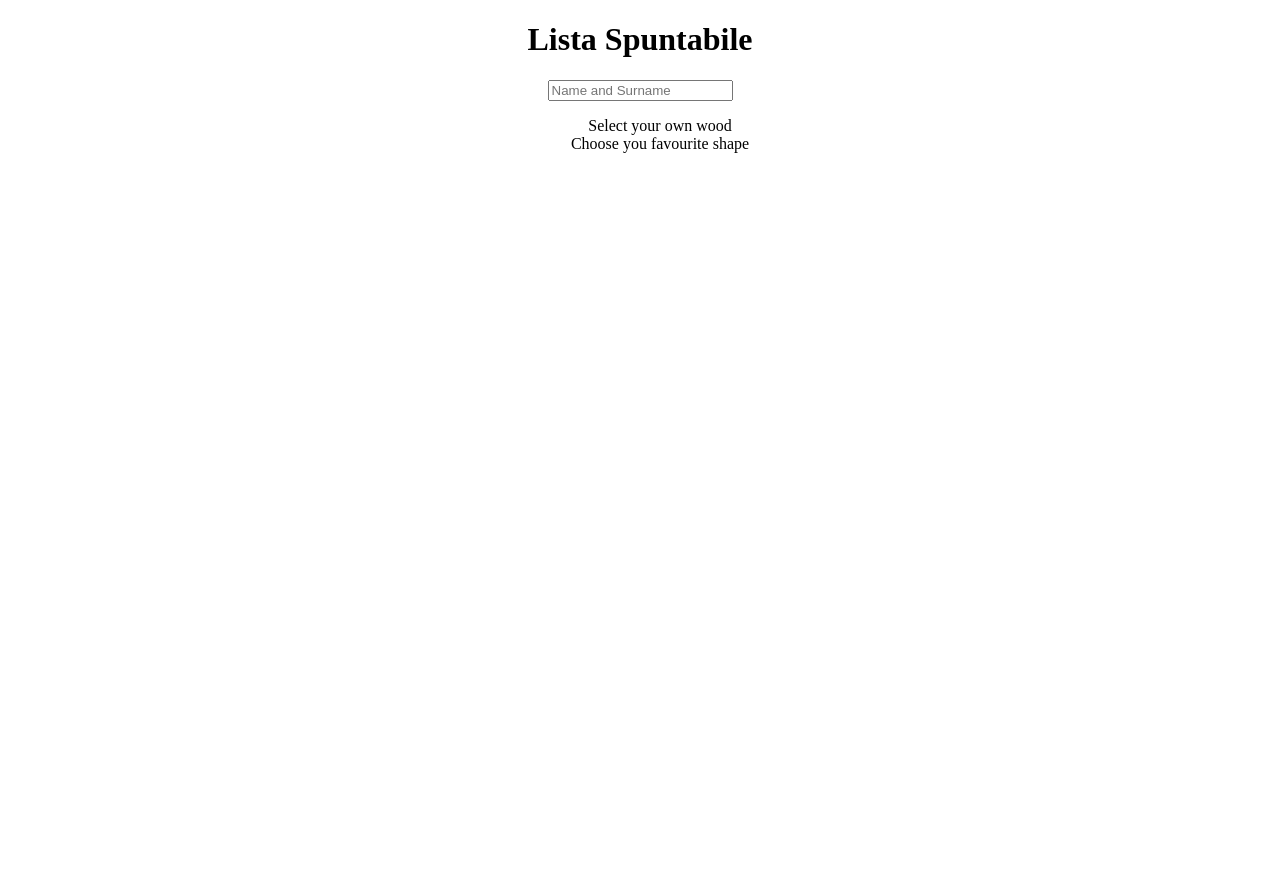
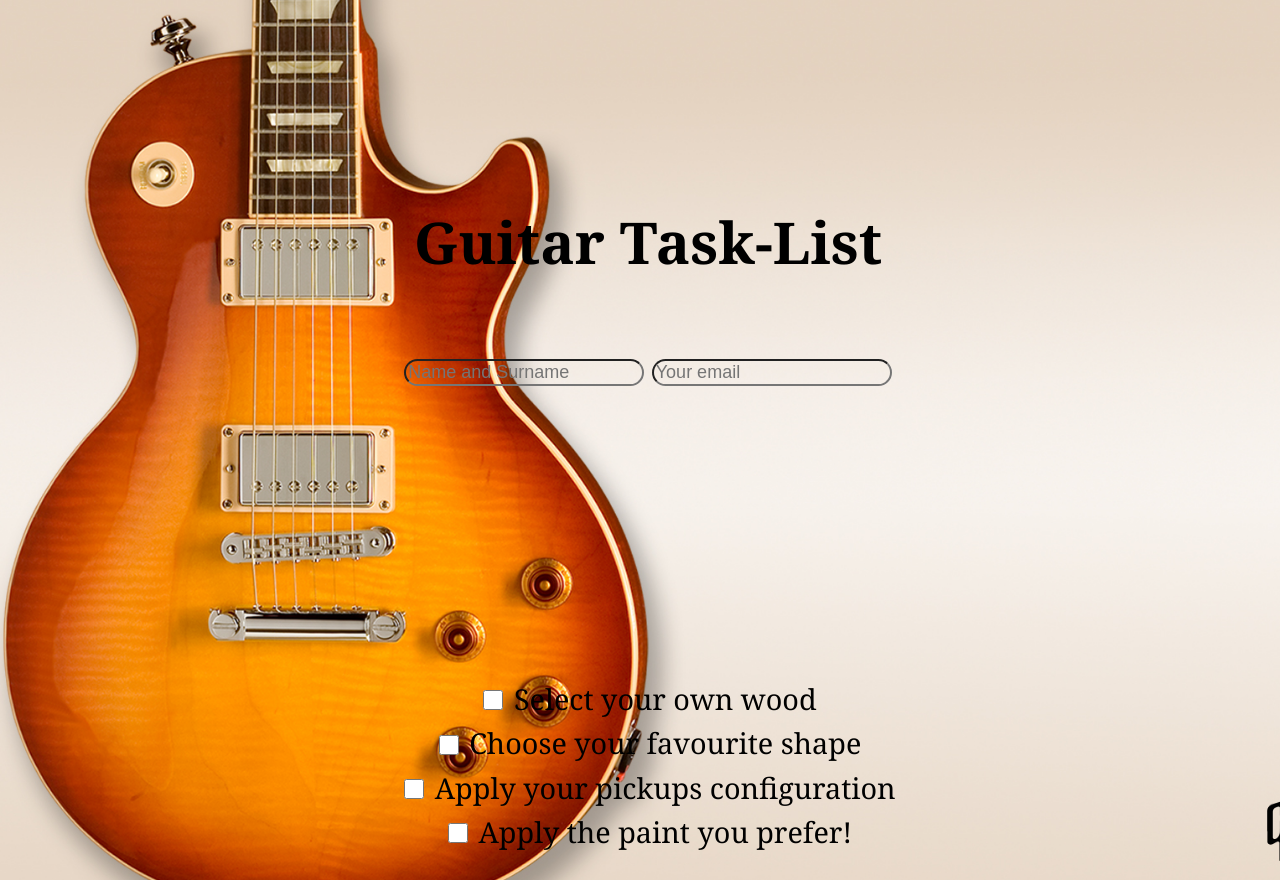
Before and after one commit to GiulioFardella/W3-L3-, a plain HTML site: page tasklist.html in a window 1280 px wide. Before the commit the page ends 800 px from the top, so only its background shows below. Drawn offline with Linux system fonts and the light colour scheme.

Commit message:
adds mods

```diff
--- a/tasklist.css
+++ b/tasklist.css
@@ -1,4 +1,30 @@
-body {
+body { width: 100%;
+    height: 100%;
     text-align: center;
+    background-size: cover;
+    margin-top: 7em;
+
+   background-image: url(lespaul.jpg);
+   background-repeat: no-repeat;
+    font-family: Cambria, Cochin, Georgia, Times, 'Times New Roman', serif;
+    font-size: 1.8em
+
+
 }
-ul { list-style: none;}
+ul { list-style: none;
+     padding: 0;}
+#checklist {
+    margin-top: 10em;
+}
+
+input { margin-top: 40px;
+border-radius: 22px;
+font-size:large;}
+
+ input[type="checkbox"] {
+    width: 20px;
+    height: 20px;
+    margin-top: 0.9em;
+
+}
+#itemInput { background-color: transparent;}
--- a/tasklist.html
+++ b/tasklist.html
@@ -8,16 +8,19 @@
 </head>
 <body>
     <div class="container">
-        <h1>Lista Spuntabile</h1>
+        <h1>Guitar Task-List</h1>
         <label for="itemInput"></label>
         <input id="itemInput" type="text" placeholder="Name and Surname" />
+        <input id="itemInput" type="email" placeholder="Your email" />
+
         <ul id="checklist">
-            <li>Select your own wood</li>
-            <li> Choose you favourite shape</li>
-            <li> </li>
-            <li></li>
+            <li><input type="checkbox" id="wood"><label for="wood"> Select your own wood</label></li>
+            <li><input type="checkbox" id="shape"><label for="shape"> Choose your favourite shape</label></li>
+            <li><input type="checkbox" id="pickup"><label for="pickup"> Apply your pickups configuration</label></li>
+            <li><input type="checkbox" id="paint"><label for="paint"> Apply the paint you prefer!</label></li>
         </ul>
 
     </div>
 </body>
+<script src="tasklist.js"></script>
 </html>
--- a/tasklist.js
+++ b/tasklist.js
@@ -0,0 +1,20 @@
+const checklistItems = document.querySelectorAll('#checklist li');
+
+checklistItems.forEach(item => {
+    const checkbox = item.querySelector('input[type="checkbox"]');
+    const deleteButton = item.querySelector('.delete-btn');
+
+    checkbox.addEventListener('change', () => {
+        if (checkbox.checked) {
+        item.classList.add('completato');
+        checkbox.nextElementSibling.textContent += " (completato)";
+        } else {
+            item.classList.remove('completato');
+
+    checkbox.nextElementSibling.textContent =
+    checkbox.nextElementSibling.textContent.replace(" (completato)", "");
+        }
+    });
+
+    deleteButton.addEventListener('click', () => item.remove());
+});
```
Also changed, not shown: lespaul.jpg (added).
